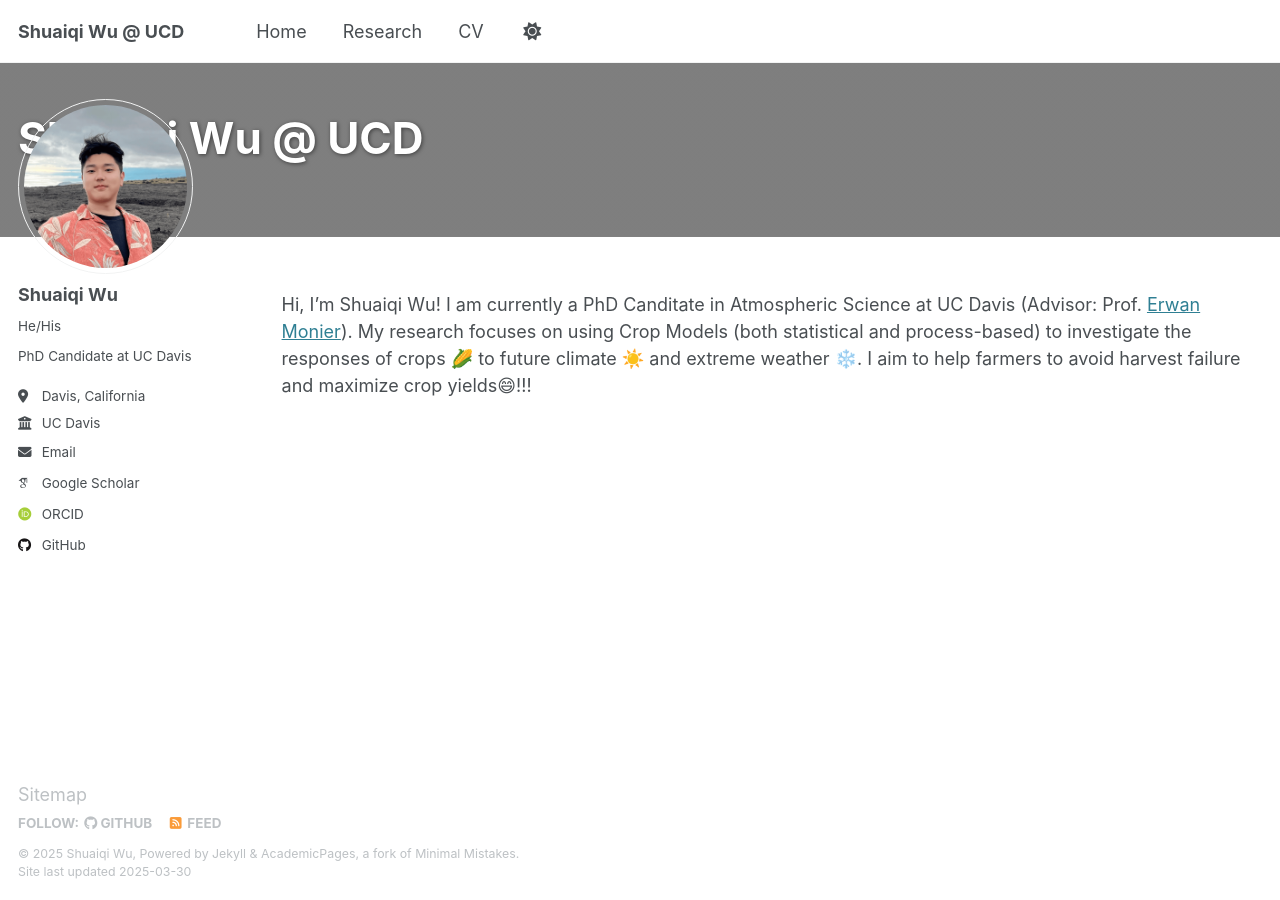
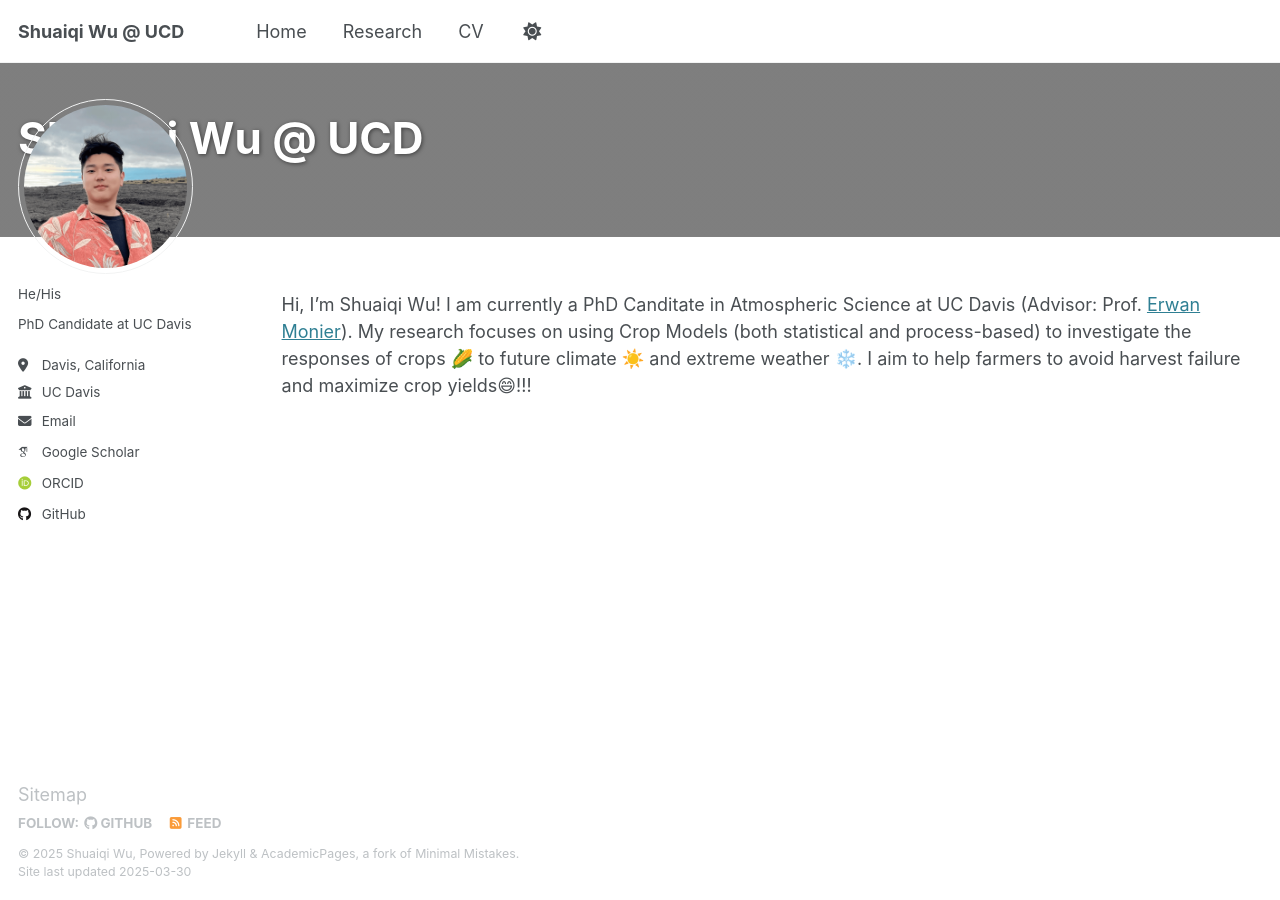
Before and after one commit to shqwu/shqwu.github.io, a Jekyll site: the page built from _pages/index.md, in a window 1280 px wide. Built offline with Jekyll 4.4.1, drawn with Linux system fonts in a browser that asks for light colours; emoji names are drawn with the system emoji font; some web fonts are replaced.

Commit message:
Update _config.yml

```diff
--- a/_config.yml
+++ b/_config.yml
@@ -15,7 +15,7 @@ repository               : #"shqwu/shqwu.github.io"
 author:
   # Biographic information
   avatar           : "Shuaiqi_Profile_pic_720.png"
-  name             : "Shuaiqi Wu"
+  name             : ""
   pronouns         : "He/His"
   bio              : "PhD Candidate at UC Davis"
   location         : "Davis, California"
```
